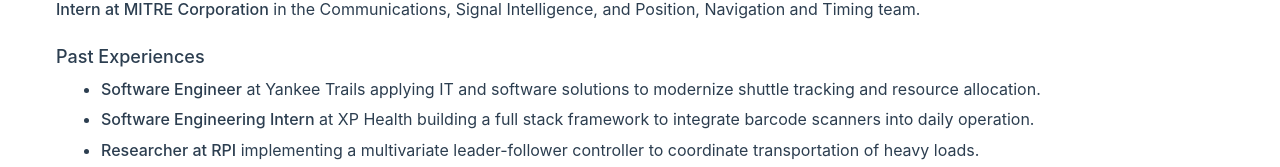
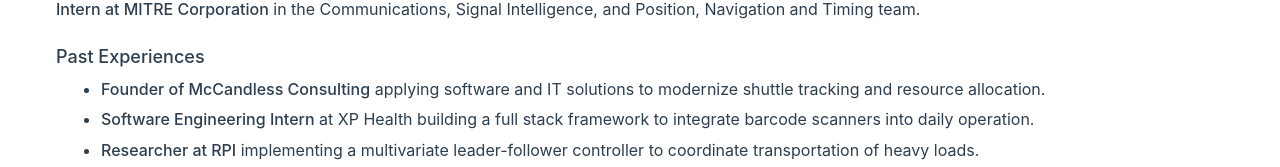
Before and after one commit to jmccand/jmccand.github.io, a Vue app: page /experience in a window 1280 px wide. Shown: the part 360-527 px from the top of the page. Built offline with nearby package versions, Linux system fonts and the light colour scheme.

Commit message:
fix YT wording

```diff
--- a/src/views/ExperienceView.vue
+++ b/src/views/ExperienceView.vue
@@ -15,7 +15,7 @@
     </p>
     <h2>Past Experiences</h2>
     <ul>
-        <li><b>Software Engineer</b> at Yankee Trails applying IT and software solutions to modernize shuttle tracking and resource allocation.</li>
+        <li><b>Founder of McCandless Consulting</b> applying software and IT solutions to modernize shuttle tracking and resource allocation.</li>
         <li><b>Software Engineering Intern</b> at XP Health building a full stack framework to integrate barcode scanners into daily operation.</li>
         <li><b>Researcher at RPI</b> implementing a multivariate leader-follower controller to coordinate transportation of heavy loads.</li>
     </ul>
```
